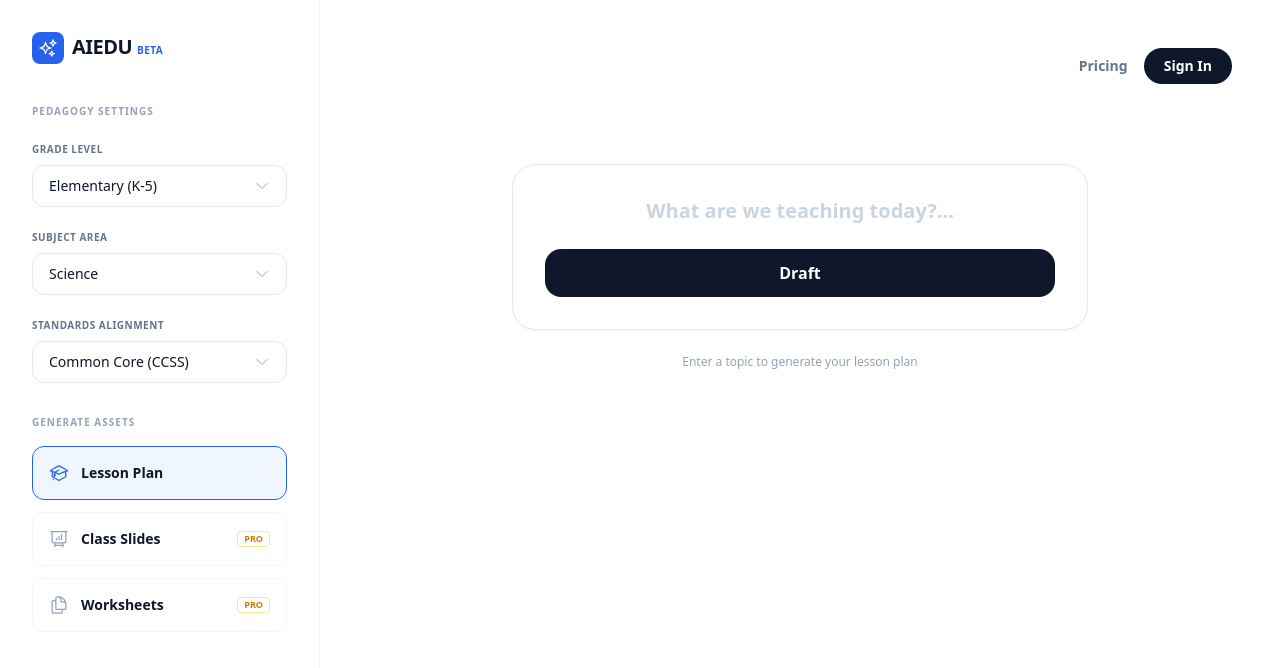
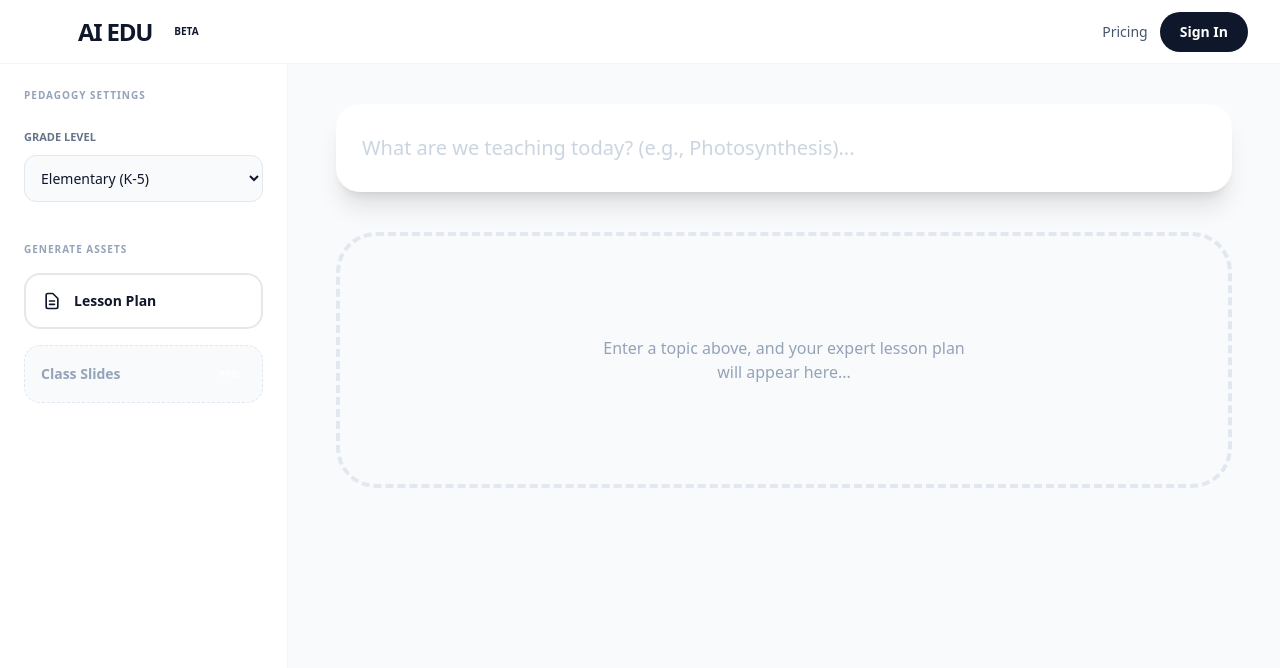
Before and after one commit to joanjiaocn-rgb/eduus, a Next.js app: page /page-new in a window 1280 px wide. Shown: the top 668 px of the page. Built offline with nearby package versions, Linux system fonts and the light colour scheme.

Commit message:
feat: complete rewrite page-new with brand colors and improved UI

```diff
--- a/app/page-new/page.js
+++ b/app/page-new/page.js
@@ -1,90 +1,132 @@
 "use client";
+import { useState } from "react";
 
-import React, { useState } from 'react';
-import { SparklesIcon, ChevronDownIcon, AcademicCapIcon, PresentationChartBarIcon, DocumentDuplicateIcon } from '@heroicons/react/24/outline';
-import { StarIcon } from '@heroicons/react/24/solid';
+export default function Home() {
+  const [topic, setTopic] = useState("");
+  const [isGenerating, setIsGenerating] = useState(false);
+  const [showResult, setShowResult] = useState(false);
 
-export default function AIEDUInterface() {
-  const [selectedAsset, setSelectedAsset] = useState('Lesson Plan');
+  const handleGenerate = () => {
+    if (!topic.trim()) {
+      alert("Please enter a topic first.");
+      return;
+    }
+
+    setIsGenerating(true);
+
+    setTimeout(() => {
+      setIsGenerating(false);
+      setShowResult(true);
+    }, 1800);
+  };
+
+  const handleKeyDown = (e) => {
+    if (e.key === "Enter") handleGenerate();
+  };
 
   return (
-    <div className="min-h-screen bg-white flex font-sans text-slate-900">
-      {/* Sidebar - Precision-styled */}
-      <aside className="w-80 border-r border-slate-100 p-8 flex flex-col gap-10">
-        <div className="flex items-center gap-2">
-          <div className="w-8 h-8 bg-blue-600 rounded-lg flex items-center justify-center">
-            <SparklesIcon className="w-5 h-5 text-white" />
+    <div className="bg-slate-50 text-slate-900 h-screen flex flex-col overflow-hidden font-sans">
+      {/* 导航栏 */}
+      <header className="h-16 bg-white border-b border-slate-100 flex items-center justify-between px-6 lg:px-8 shrink-0 z-50 sticky top-0">
+        <div className="flex items-center gap-2.5">
+          <div className="bg-brand-600 p-2 rounded-xl text-white">
+            <svg className="w-5 h-5" fill="none" stroke="currentColor" viewBox="0 0 24 24"><path strokeLinecap="round" strokeLinejoin="round" strokeWidth="3" d="M13 10V3L4 14h7v7l9-11h-7z"/></svg>
           </div>
-          <span className="text-xl font-black tracking-tight">AIEDU <span className="text-[10px] text-blue-600 font-bold uppercase tracking-wider">BETA</span></span>
+          <span className="text-2xl font-black text-brand-900 tracking-tighter">AI EDU</span>
+          <span className="text-[10px] font-bold bg-brand-100 text-brand-600 px-2 py-0.5 rounded-full uppercase ml-1">Beta</span>
+        </div>
+        <div className="flex items-center gap-3">
+          <button className="text-sm font-medium text-slate-600 hover:text-brand-600">Pricing</button>
+          <button className="bg-slate-900 text-white px-5 py-2.5 rounded-full text-sm font-bold hover:bg-slate-800 transition-colors">Sign In</button>
+        </div>
+      </header>
+
+      {/* 主体布局 */}
+      <div className="flex flex-1 overflow-hidden">
+        {/* 左侧侧边栏 */}
+        <aside className="w-72 bg-white border-r border-slate-100 p-6 flex flex-col gap-10 overflow-y-auto shrink-0 hidden md:flex">
+          <section className="space-y-5">
+            <h3 className="text-[10px] font-black text-slate-400 uppercase tracking-widest mb-4">Pedagogy Settings</h3>
+            <div className="space-y-2">
+              <label className="text-[11px] font-bold text-slate-500 uppercase">Grade Level</label>
+              <select className="w-full p-3 bg-slate-50 border border-slate-200 rounded-xl text-sm outline-none focus:ring-2 focus:ring-brand-600 transition-all">
+                <option>Elementary (K-5)</option>
+                <option>Middle School (6-8)</option>
+                <option>High School (9-12)</option>
+              </select>
+            </div>
+          </section>
+
+          <section className="flex-1 space-y-4">
+            <h3 className="text-[10px] font-black text-slate-400 uppercase tracking-widest mb-4">Generate Assets</h3>
+
+            <button onClick={handleGenerate} className="w-full flex items-center gap-3 p-4 bg-brand-50 text-brand-700 rounded-2xl font-bold text-sm border-2 border-brand-200 hover:bg-brand-100 transition-all active:scale-[0.98]">
+              <svg className="w-5 h-5" fill="none" stroke="currentColor" viewBox="0 0 24 24"><path strokeLinecap="round" strokeLinejoin="round" strokeWidth="2" d="M9 12h6m-6 4h6m2 5H7a2 2 0 01-2-2V5a2 2 0 012-2h5.586a1 1 0 01.707.293l5.414 5.414a1 1 0 01.293.707V19a2 2 0 01-2 2z"/></svg>
+              <span>Lesson Plan</span>
+            </button>
+
+            {/* PRO 按钮 */}
+            <button className="w-full flex items-center justify-between p-4 bg-slate-50 text-slate-400 rounded-2xl font-bold text-sm border border-dashed border-slate-200 cursor-not-allowed group">
+              <span>Class Slides</span>
+              <span className="flex items-center gap-1 bg-pro-400 text-[9px] text-white px-2 py-0.5 rounded-md font-extrabold group-hover:scale-105 transition-transform">
+                PRO
+              </span>
+            </button>
+          </section>
+        </aside>
+
+        {/* 右侧主内容区域 */}
+        <main className="flex-1 overflow-y-auto p-6 lg:p-10">
+          <div className="max-w-4xl mx-auto space-y-10">
+            {/* 输入搜索框 */}
+            <div className="relative group">
+              <input
+                type="text"
+                value={topic}
+                onChange={(e) => setTopic(e.target.value)}
+                onKeyDown={handleKeyDown}
+                className="w-full bg-white p-7 pl-6 pr-36 rounded-3xl shadow-xl border-2 border-transparent focus:border-brand-600 outline-none text-xl font-medium transition-all placeholder:text-slate-300"
+                placeholder="What are we teaching today? (e.g., Photosynthesis)..."
+              />
+              <button
+                onClick={handleGenerate}
+                disabled={isGenerating}
+                className="absolute right-4 top-4 bottom-4 w-28 bg-brand-600 text-white rounded-2xl font-bold hover:bg-brand-700 transition-colors flex items-center justify-center disabled:bg-brand-400"
+              >
+                {isGenerating ? (
+                  <div className="w-5 h-5 border-2 border-white/30 border-t-white rounded-full animate-spin" />
+                ) : (
+                  "Draft"
+                )}
+              </button>
             </div>
 
-        <div className="space-y-8">
-          <div>
-            <h2 className="text-[10px] font-black text-slate-400 uppercase tracking-widest mb-4">Pedagogy Settings</h2>
-            <div className="space-y-4">
-              {[
-                { label: 'GRADE LEVEL', val: 'Elementary (K-5)' },
-                { label: 'SUBJECT AREA', val: 'Science' },
-                { label: 'STANDARDS ALIGNMENT', val: 'Common Core (CCSS)' }
-              ].map(item => (
-                <div key={item.label} className="space-y-1.5">
-                  <label className="text-[10px] font-black text-slate-500 tracking-wider">{item.label}</label>
-                  <button className="w-full bg-white border border-slate-200 px-4 py-2.5 rounded-xl flex justify-between items-center text-sm font-medium hover:border-blue-400 transition-colors">
-                    {item.val} <ChevronDownIcon className="w-4 h-4 text-slate-400" />
-                  </button>
+            {/* 状态渲染逻辑 */}
+            {!showResult ? (
+              <div className="h-64 border-4 border-dashed border-slate-200 rounded-[2.5rem] flex flex-col items-center justify-center text-slate-400 gap-4 text-center p-8">
+                <p className="font-medium max-w-sm">Enter a topic above, and your expert lesson plan will appear here...</p>
               </div>
-              ))}
+            ) : (
+              <div className="bg-white rounded-[2.5rem] shadow-sm border border-slate-100 p-8 md:p-12 animate-in fade-in slide-in-from-bottom-4 duration-700">
+                <div className="mb-10 pb-8 border-b border-slate-100">
+                  <h1 className="text-4xl md:text-5xl font-black mb-6 leading-tight text-brand-900">{topic}</h1>
+                  <div className="flex gap-3">
+                     <span className="bg-brand-100 text-brand-700 font-bold text-[10px] uppercase px-3 py-1.5 rounded-full">Science</span>
+                     <span className="bg-emerald-50 text-emerald-700 font-bold text-[10px] uppercase px-3 py-1.5 rounded-full">CCSS Aligned</span>
                   </div>
                 </div>
 
-          <div>
-            <h2 className="text-[10px] font-black text-slate-400 uppercase tracking-widest mb-4">Generate Assets</h2>
-            <div className="space-y-3">
-              {[
-                { name: 'Lesson Plan', icon: AcademicCapIcon, pro: false },
-                { name: 'Class Slides', icon: PresentationChartBarIcon, pro: true },
-                { name: 'Worksheets', icon: DocumentDuplicateIcon, pro: true }
-              ].map(item => (
-                <button
-                  key={item.name}
-                  onClick={() => setSelectedAsset(item.name)}
-                  className={`w-full p-4 rounded-xl border flex items-center justify-between transition-all ${selectedAsset === item.name ? 'border-blue-600 bg-blue-50' : 'border-slate-100 hover:border-slate-200'}`}
-                >
-                  <div className="flex items-center gap-3">
-                    <item.icon className={`w-5 h-5 ${selectedAsset === item.name ? 'text-blue-600' : 'text-slate-400'}`} />
-                    <span className="text-sm font-bold">{item.name}</span>
-                  </div>
-                  {item.pro && <span className="text-[9px] font-black text-amber-600 border border-amber-200 px-1.5 rounded">PRO</span>}
-                </button>
-              ))}
+                <div className="space-y-10 text-slate-700 leading-relaxed">
+                  <section className="space-y-2 border-l-4 border-brand-200 pl-5">
+                    <h2 className="text-xs font-black text-brand-600 uppercase tracking-widest">Learning Objective</h2>
+                    <p className="italic text-base">Students will be able to understand the core concepts of {topic}.</p>
+                  </section>
                 </div>
               </div>
+            )}
           </div>
-      </aside>
-
-      {/* Main Workspace - Precision-styled */}
-      <main className="flex-1 p-12">
-        <header className="flex justify-end items-center gap-4 mb-20 text-sm font-bold">
-          <button className="text-slate-500 hover:text-slate-900">Pricing</button>
-          <button className="bg-slate-900 text-white px-5 py-2 rounded-full hover:bg-slate-800">Sign In</button>
-        </header>
-
-        <section className="max-w-xl mx-auto">
-          <div className="border border-slate-200 rounded-3xl p-8 shadow-sm">
-            <input
-              type="text"
-              placeholder="What are we teaching today?..."
-              className="w-full text-xl font-bold placeholder:text-slate-300 outline-none mb-6 text-center"
-            />
-            <button className="w-full bg-slate-900 text-white py-3 rounded-2xl font-bold hover:bg-slate-800 transition-colors">
-              Draft
-            </button>
+        </main>
       </div>
-          <div className="text-center mt-6 text-slate-400 text-xs">
-            Enter a topic to generate your lesson plan
-          </div>
-        </section>
-      </main>
     </div>
   );
 }
```
Lines whose indentation alone changed are shown as unchanged.
